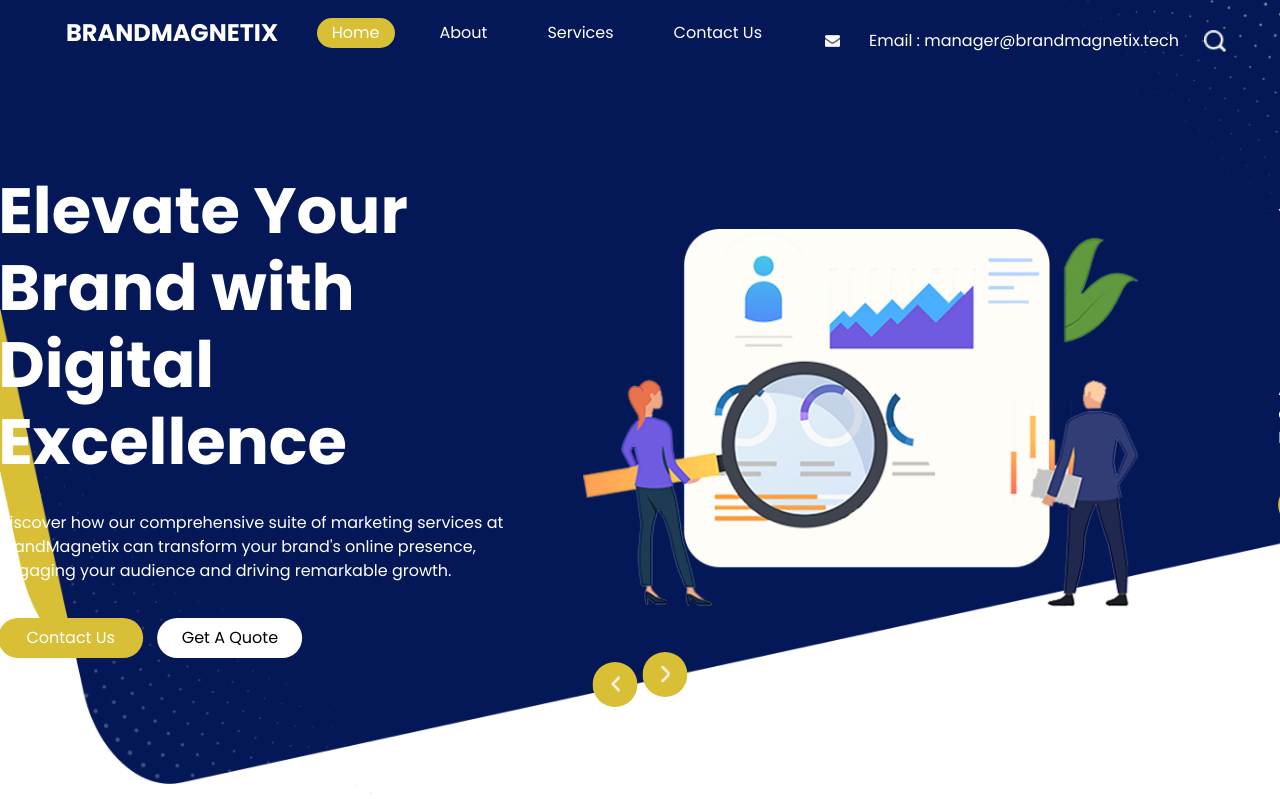
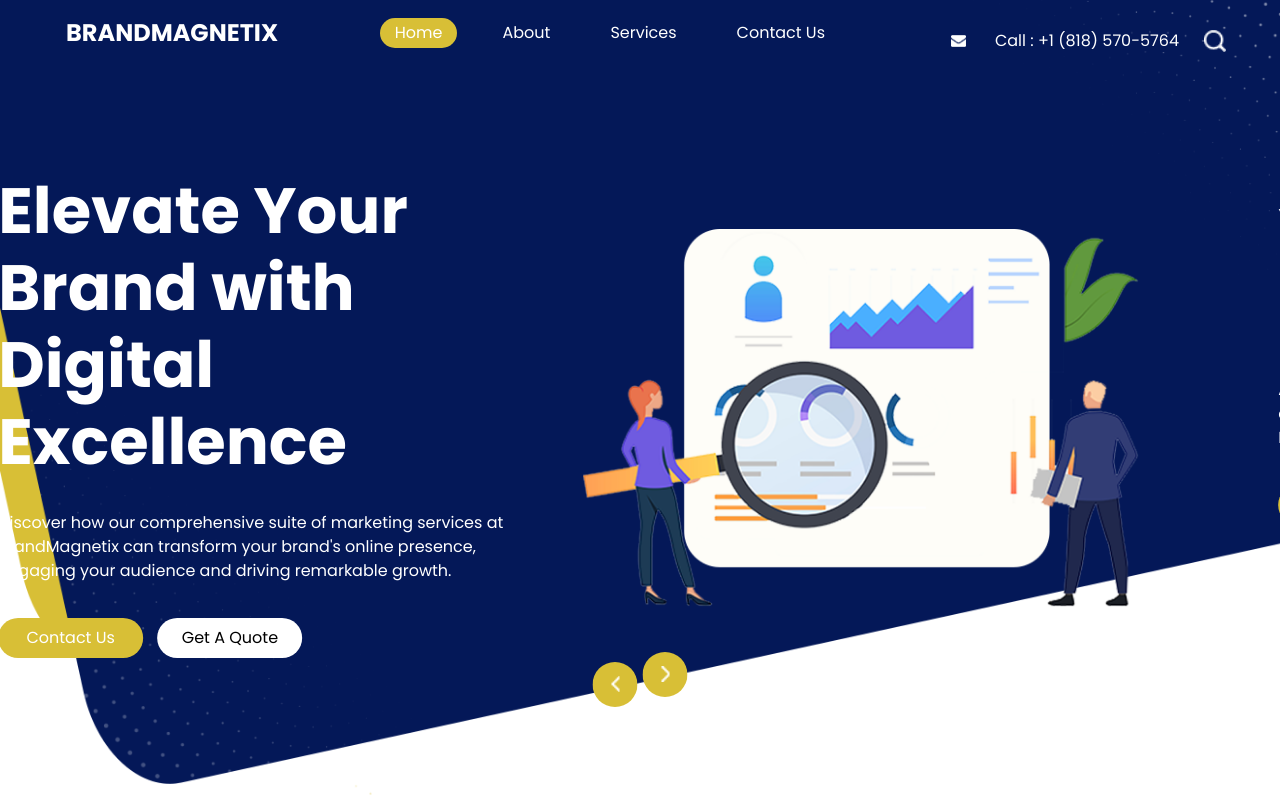
Before and after one commit to rahulmanna1/aws14, a plain HTML site: page index.html in a window 1280 px wide. Shown: the top 799 px of the page. Drawn offline with nearby package versions, Linux system fonts and the light colour scheme.

Commit message:
Update index.html

```diff
--- a/index.html
+++ b/index.html
@@ -68,7 +68,7 @@
               <a href="">
                 <img src="images/envelope-white.png" alt="">
                 <span>
-                  Email : manager@brandmagnetix.tech
+                  Call : +1 (818) 570-5764
                 </span>
               </a>
               <form class="form-inline">
```
